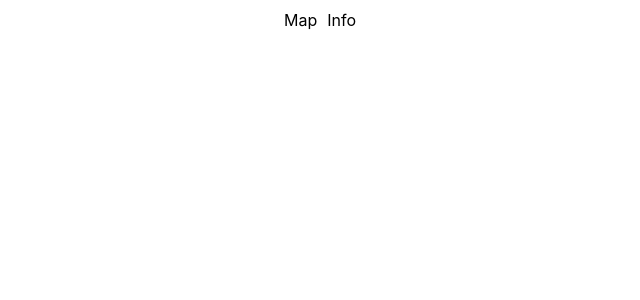
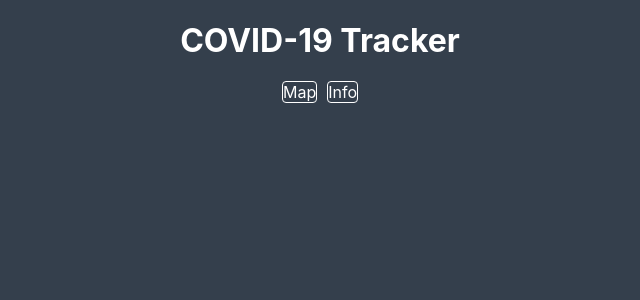
Before and after one commit to tkkwon1998/epidemic-watch, a React (Create React App) app: page / in a window 1280 px wide. Shown: the top 300 px of the page, without its empty margins (320-960 px from the left). Built offline with nearby package versions, Linux system fonts and the light colour scheme.

Commit message:
Updated CSS

```diff
--- a/src/App.css
+++ b/src/App.css
@@ -1,13 +1,16 @@
 /* Styling for maps.js */
+
+body {background-color: #343f4c;}
 
 #map {
   position: relative;
-  top: 10px;
-  left: 20%;
   text-align: center;
+  margin: auto;
+  top: 5px;
 }
 
 .navigation {
+  color: white;
   text-align: center;
 }
 
@@ -21,9 +24,12 @@ a:hover {
 }
 
 .item {
+  border-style: solid;
+  border-width: thin;
+  border-radius: 4px;
+  color: white;
   position: relative;
   margin: 5px;
-  top: 10px;
 }
 
 .navi {
@@ -31,4 +37,15 @@ a:hover {
   height: 30px;
 }
 
+.title {
+  color: white;
+  position: relative;
+  text-align: center;
+}
+
 /* Styling for info.js */
+
+.tile {
+  border-style: solid;
+  border-radius: 10px;
+}
--- a/src/App.js
+++ b/src/App.js
@@ -10,6 +10,7 @@ function App() {
     <BrowserRouter>
       <div className="App">
       <div className="navigation">
+      <h1 className="title">COVID-19 Tracker</h1>
           <div className="navigation-sub">
             <Link to="/epidemic-watch" className="item">Map</Link>
             <Link to="/info1" className="item">Info</Link>
--- a/src/Info.js
+++ b/src/Info.js
@@ -1,6 +1,7 @@
 import React, { Component } from 'react';
 import './App.css';
 import Chart from "react-google-charts";
+import Tile from "./Tiles.js"
 
 class Maps extends Component {
 
@@ -58,7 +59,12 @@ class Maps extends Component {
 
         return (
             <div id="stats">
-
+                <Tile
+                    link=""
+                    image=""
+                    title="hello"
+                    category="yessir"
+                />
             </div>
         )
     }
--- a/src/Maps.js
+++ b/src/Maps.js
@@ -59,10 +59,11 @@ class Maps extends Component {
 
         console.log(spliced);
         return (
+            <div>
                 <div id="map" style={{ display: 'flex', maxWidth: 900 }}>
                     <Chart
-                    width={1000}
-                    height={700}
+                        width={950}
+                        height={625}
                         chartType="GeoChart"
                         loader={<div>Loading Chart</div>}
                         data={ spliced }
@@ -70,9 +71,11 @@ class Maps extends Component {
                             sizeAxis: { minValue: 0, maxValue: 100 },
                             region: 'US',
                             resolution: 'provinces',
-                        colorAxis: {colors: ['#edf8b1', '#7fcdbb', '#2c7fb8']},
+                            colorAxis: {colors: ['#fee8c8', '#fdbb84', '#e34a33']},
+                            backgroundColor: { fill:'transparent' },
                         }}
                     />
+                </div>
             </div>
         )
     }
--- /dev/null
+++ b/src/Tiles.js
@@ -0,0 +1,16 @@
+import React from 'react'; // Import the Component component from React
+import {Link} from 'react-router-dom'; // Import the Link component
+import './App.css';
+
+function Tile(props) {
+  return (
+    <div className="tile">
+        <Link to={props.link}>
+            <div className="project-title">{props.title}</div>
+            <div className="project-category">{props.category}</div>
+        </Link>
+    </div>
+  );
+}
+
+export default Tile;
```
Lines whose indentation alone changed are shown as unchanged.
